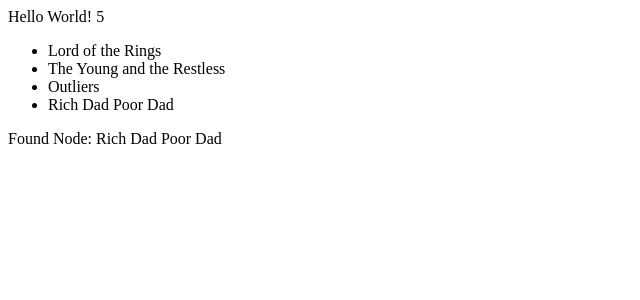
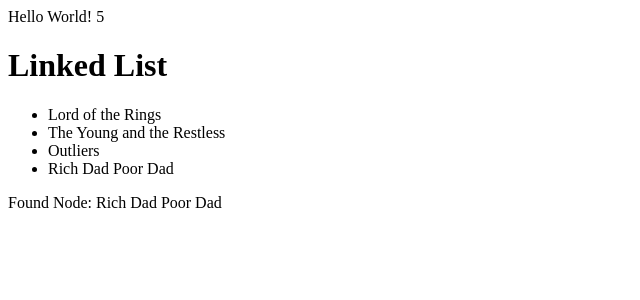
Before and after one commit to pbrianmackey/data-structures, an Angular app: page / in a window 1280 px wide. Shown: the top 300 px of the page, without its empty margins (0-640 px from the left). Built offline with nearby package versions, Linux system fonts and the light colour scheme.

Commit message:
Add title

```diff
--- a/src/app/linked-list/linked-list.component.html
+++ b/src/app/linked-list/linked-list.component.html
@@ -1,3 +1,4 @@
+<h1>Linked List</h1>
 <ul>
   <li *ngFor="let item of outputOfLinkedList">{{ item.title }}</li>
 </ul>
```
